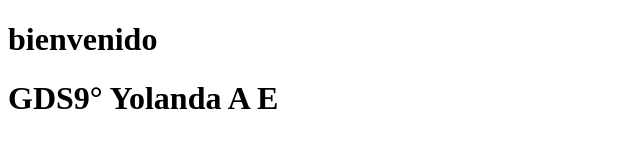
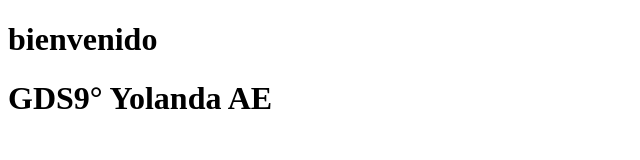
Before and after one commit to Yoli11/WEB-INTEGRAL, a plain HTML site: page menu.html in a window 1280 px wide. Shown: the full height of the page, 0-640 px from the left. Drawn offline with Linux system fonts and the light colour scheme.

Commit message:
proyect start

```diff
--- a/menu.html
+++ b/menu.html
@@ -7,6 +7,6 @@
 </head>
 <body>
     <h1>bienvenido</h1>
-    <h1>GDS9° Yolanda A E</h1>
+    <h1>GDS9° Yolanda AE</h1>
 </body>
 </html>
```
